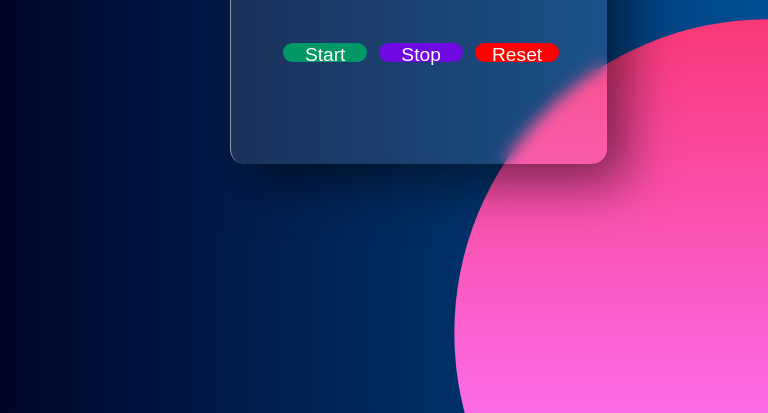
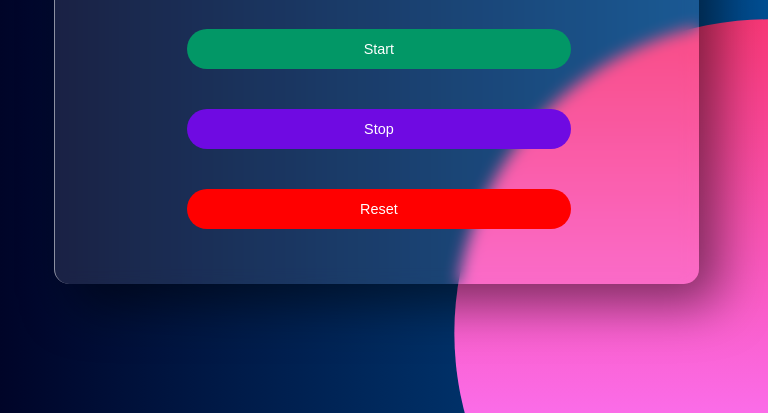
Before and after one commit to chandan0-1/Stopwatch, a plain HTML site: page index.html in a window 768 px wide. Shown: the part 387-800 px from the top of the page. Drawn offline with Linux system fonts and the light colour scheme.

Commit message:
Added Responsiveness

```diff
--- a/index.html
+++ b/index.html
@@ -8,6 +8,7 @@
 
   <!-- Linking CSS file -->
   <link rel="stylesheet" href="style.css">
+  <link rel="stylesheet" href="responsive.css">
 </head>
 
 
--- /dev/null
+++ b/responsive.css
@@ -0,0 +1,121 @@
+
+
+/* Small devices (portrait tablets and large phones, 600px and up) */
+/* @media only screen and (min-width: 600px) {...} */
+
+/* Medium devices (landscape tablets, 768px and up) */
+@media only screen and (min-width: 768px) and (max-width: 1200px){
+  #container{
+      width:80vw;
+      left:10vw;
+      top:15;
+      height:70vh
+  }
+  #watch{
+      letter-spacing: 10px;
+      color: rgb(240, 238, 238);
+      font-size: 5rem;
+    }
+
+     #btn-cntnr{
+      margin-top: -10%;
+      height:50%;
+      display: flex;
+      justify-content: center;
+      align-items: center;
+      flex-direction: row;
+    }
+
+    .button{
+      cursor: pointer;
+      width:25vw;
+      margin-right:0.5vw;
+      height: 7vw;
+      border: none;
+      border-radius: 30px;
+      font-size: 1.2rem;
+      margin-left: 1vw;
+      margin-bottom: 5vh;
+    }
+
+}
+
+/* Large devices (laptops/desktops, 992px and up) */
+/* @media only screen and (min-width: 992px) {...} */
+
+/* Extra large devices (large laptops and desktops, 1200px and up) */
+/* @media only screen and (min-width: 1300px) {
+    #container{
+      width:80vw;
+      left:7vw;
+      height:60vh
+  }
+
+   #watch{
+      letter-spacing: 10px;
+      color: rgb(240, 238, 238);
+      font-size: 2.5rem;
+      margin-top: 5vh;
+    }
+    #btn-cntnr{
+      margin-top: -5%;
+      height:50%;
+      display: flex;
+      justify-content: center;
+      align-items: center;
+      flex-direction: column;
+    }
+
+    .button{
+      cursor: pointer;
+      width:50vw;
+      margin-right:0.5vw;
+      height: 10vw;
+      border: none;
+      border-radius: 30px;
+      font-size: 1.2rem;
+      margin-left: 1vw;
+      margin-bottom: 5vh;
+    }
+
+
+} */
+
+/* Extra small devices (phones, 600px and down) */
+@media only screen and (max-width: 768px) , (max-width: 765) {
+  #container{
+      width:80vw;
+      left:7vw;
+      height:60vh
+  }
+
+   #watch{
+      letter-spacing: 10px;
+      color: rgb(240, 238, 238);
+      font-size: 3rem;
+      margin-top: 5vh;
+    }
+    #btn-cntnr{
+      height:50%;
+      display: flex;
+      justify-content: center;
+      align-items: center;
+      flex-direction: column;
+    }
+
+    .button{
+      cursor: pointer;
+      width:50vw;
+      margin-right:0.5vw;
+      height: 10vw;
+      border: none;
+      border-radius: 30px;
+      font-size: 0.9rem;
+      margin-left: 1vw;
+      margin-bottom: 5vh;
+    }
+
+    #btn-cntnr{
+      margin-top: -5%;
+    }
+}
```
